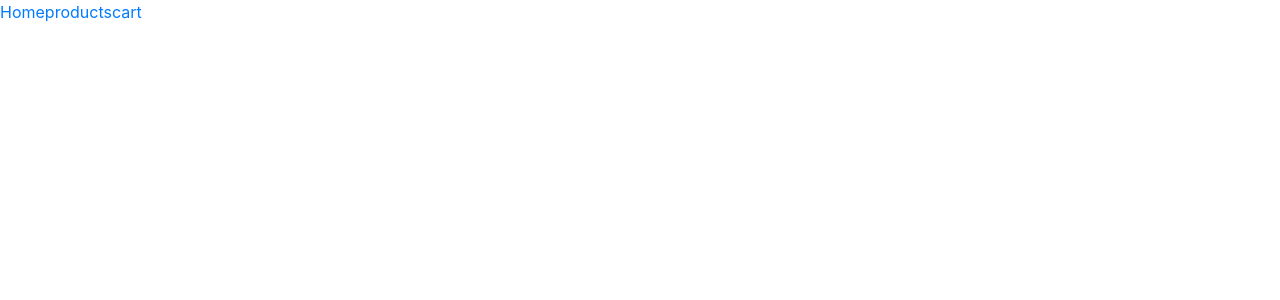
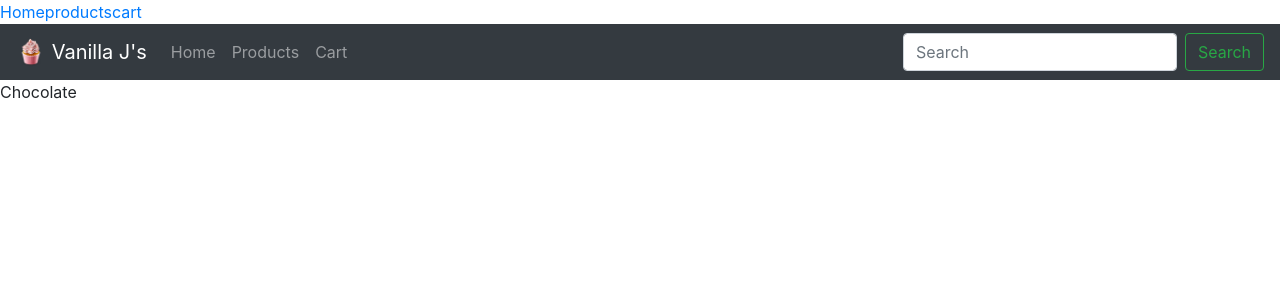
Before and after one commit to Allysony/ecommerceBakery, a React (Create React App) app: page /bakeryBuild/productpage in a window 1280 px wide. Shown: the top 300 px of the page. Built offline with nearby package versions, Linux system fonts and the light colour scheme.

Commit message:
i dont know

```diff
--- a/src/App.js
+++ b/src/App.js
@@ -1,30 +1,69 @@
-import React from "react";
+import React, { Component } from "react";
 import { BrowserRouter, Route, Switch } from "react-router-dom";
 import "./App.css";
 
 import Home from "./components/Home";
 import Products from "./products";
+import ProductPage from "./components/ProductPage";
 import Cart from "./components/Cart";
 import { Link } from "react-router-dom";
-function App() {
+
+import productdata from "./productdata.json";
+
+class App extends Component {
+  constructor(props) {
+    super(props);
+    this.state = {
+      productdata: productdata,
+      pid: 103
+    };
+    this.changePID = this.changePID.bind(this);
+  }
+
+  changePID(id) {
+    this.setState({
+      pid: id
+    });
+  }
+
+  render() {
     return (
-    <BrowserRouter basename={'/bakeryBuild'}>
+      <BrowserRouter basename={"/bakeryBuild"}>
         <div>
-
           <ul className="nav">
-              <li><Link to="/">Home</Link></li>
-              <li><Link to="/products">products</Link></li>
-              <li><Link to="/cart">cart</Link></li>
+            <li>
+              <Link to="/">Home</Link>
+            </li>
+            <li>
+              <Link to="/products">products</Link>
+            </li>
+            <li>
+              <Link to="/cart">cart</Link>
+            </li>
           </ul>
 
           <Switch>
             <Route path="/" component={Home} exact />
-          <Route path="/products" component={Products} />
+            <Route
+              path="/products"
+              render={props => (
+                <Products
+                  {...props}
+                  state={this.state}
+                  action={this.changePID()}
+                />
+              )}
+            />
+            <Route
+              path="/productpage"
+              render={props => <ProductPage {...props} state={this.state} />}
+            />
             <Route path="/cart" component={Cart} />
           </Switch>
         </div>
       </BrowserRouter>
     );
   }
+}
 
 export default App;
--- a/src/components/Header.js
+++ b/src/components/Header.js
@@ -21,15 +21,15 @@ function Header() {
       <Navbar.Toggle aria-controls="basic-navbar-nav" />
       <Navbar.Collapse id="basic-navbar-nav">
         <Nav className="mr-auto">
-          <Nav.Link as={Link} href="/">
+          <Link to="/" className="nav-link">
             Home
-          </Nav.Link>
-          <Nav.Link as={Link} href="/products">
+          </Link>
+          <Link to="/products" className="nav-link">
             Products
-          </Nav.Link>
-          <Nav.Link as={Link} href="/cart">
+          </Link>
+          <Link to="/cart" className="nav-link">
             Cart
-          </Nav.Link>
+          </Link>
         </Nav>
         <Form inline>
           <FormControl type="text" placeholder="Search" className="mr-sm-2" />
--- /dev/null
+++ b/src/components/ProductPage.js
@@ -0,0 +1,24 @@
+import React, { Component } from "react";
+
+import Header from "./Header";
+
+class ProductPage extends Component {
+  render() {
+    return (
+      <div className="ProductPage">
+        <Header />
+        <p>
+          {
+            this.props.state.productdata.products[
+              this.props.state.productdata.products.findIndex(
+                product => product.pid === this.props.state.pid
+              )
+            ].name
+          }
+        </p>
+      </div>
+    );
+  }
+}
+
+export default ProductPage;
--- a/src/components/ProductPreview.js
+++ b/src/components/ProductPreview.js
@@ -1,29 +1,32 @@
-import React, {Component} from "react";
+import React, { Component } from "react";
 
-import {Card} from "react-bootstrap";
+import { Card } from "react-bootstrap";
 
 class ProductPreview extends Component {
   constructor(props) {
     super(props);
-        this.state = {hovered: false};
+    this.state = { hovered: false };
   }
 
   render() {
     let linkStyle;
     if (this.state.hovered) {
-            console.log("TRANSFORM!")
-            linkStyle = {transform: 'scale(1.5,1.5)'}
+      console.log("TRANSFORM!");
+      linkStyle = { transform: "scale(1.5,1.5)" };
     } else {
-            linkStyle = {}
-            console.log("BYE!")
+      linkStyle = {};
+      console.log("BYE!");
     }
     return (
-            <Card style={{width: '30%', display: 'inline-block', margin: '1.5%'}}>
-
-                <a href={"/Cart"} >
-                    <Card.Img variant="top" src={this.props.image} style={linkStyle}
-                              onMouseEnter={() => this.setState({hovered: true})}
-                              onMouseLeave={() => this.setState({hovered: false})}/>
+      <Card style={{ width: "30%", display: "inline-block", margin: "1.5%" }}>
+        <a href={"/ProductPage"} onClick={this.props.action(this.props.pid)}>
+          <Card.Img
+            variant="top"
+            src={this.props.image}
+            style={linkStyle}
+            onMouseEnter={() => this.setState({ hovered: true })}
+            onMouseLeave={() => this.setState({ hovered: false })}
+          />
         </a>
         <Card.Body>
           <Card.Title>{this.props.name}</Card.Title>
@@ -34,5 +37,4 @@ class ProductPreview extends Component {
   }
 }
 
-
 export default ProductPreview;
--- /dev/null
+++ b/src/productdata.json
@@ -0,0 +1,25 @@
+{
+  "products": [
+    {
+      "pid": 101,
+      "name": "Red Velvet",
+      "imgUrl": "blah",
+      "price": "$3.50",
+      "description": "yum"
+    },
+    {
+      "pid": 102,
+      "name": "Vanilla",
+      "imgUrl": "blah",
+      "price": "$3.50",
+      "description": "yum"
+    },
+    {
+      "pid": 103,
+      "name": "Chocolate",
+      "imgUrl": "blah",
+      "price": "$3.50",
+      "description": "yum"
+    }
+  ]
+}
--- a/src/products.js
+++ b/src/products.js
@@ -1,32 +1,37 @@
-import React from "react";
+import React, { Component } from "react";
 import { CardDeck } from "react-bootstrap";
 import { Container } from "react-bootstrap";
 import Header from "./components/Header";
 import ProductPreview from "./components/ProductPreview";
+import ProductPage from "./components/ProductPage";
 import thumb from "./components/cupcake.png";
+import productdata from "./productdata.json";
 
-
-function Products() {
+class Products extends Component {
+  render() {
+    let data = require("./productdata.json");
+    console.log(this.props.state.productdata);
     return (
       <div className="Products">
         <Header />
         <h1>Cupcakes</h1>
+        {this.props.state.productdata.products.map(product => (
+          <ProductPreview
+            pid={product.pid}
+            name={product.name}
+            price={product.price}
+            image={thumb}
+            action={this.props.action()}
+          />
+        ))}
+        <h1>Cookies</h1>
         <ProductPreview name="Red Velvet" price="$3.60" image={thumb} />
         <ProductPreview name="Red Velvet" price="$3.60" image={thumb} />
         <ProductPreview name="Red Velvet" price="$3.60" image={thumb} />
-            <ProductPreview name="Red Velvet" price="$3.60" image={thumb} />
-
-        <h1>Cookies</h1>
-
-            <ProductPreview name="Red Velvet" price="$3.60" image={thumb} />
-            <ProductPreview name="Red Velvet" price="$3.60" image={thumb} />
-            <ProductPreview name="Red Velvet" price="$3.60" image={thumb} />
-
         <h1>Cakes!</h1>
         <ProductPreview name="Red Velvet" price="$3.60" image={thumb} />
         <ProductPreview name="Red Velvet" price="$3.60" image={thumb} />
         <ProductPreview name="Red Velvet" price="$3.60" image={thumb} />
-
         <h1>Pies</h1>
         <ProductPreview name="Red Velvet" price="$3.60" image={thumb} />
         <ProductPreview name="Red Velvet" price="$3.60" image={thumb} />
@@ -34,5 +39,16 @@ function Products() {
       </div>
     );
   }
+}
+
+{
+  /*Products.propTypes = {
+  productdata: React.PropTypes.arrayOf(React.PropTypes.object).isRequired
+};*/
+}
+
+Products.defaultProps = {
+  productdata: []
+};
 
 export default Products;
```
Lines whose indentation alone changed are shown as unchanged.
